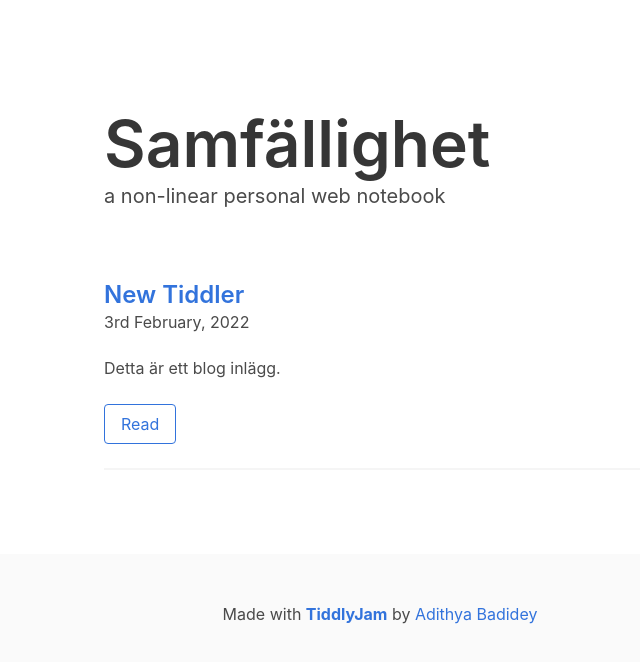
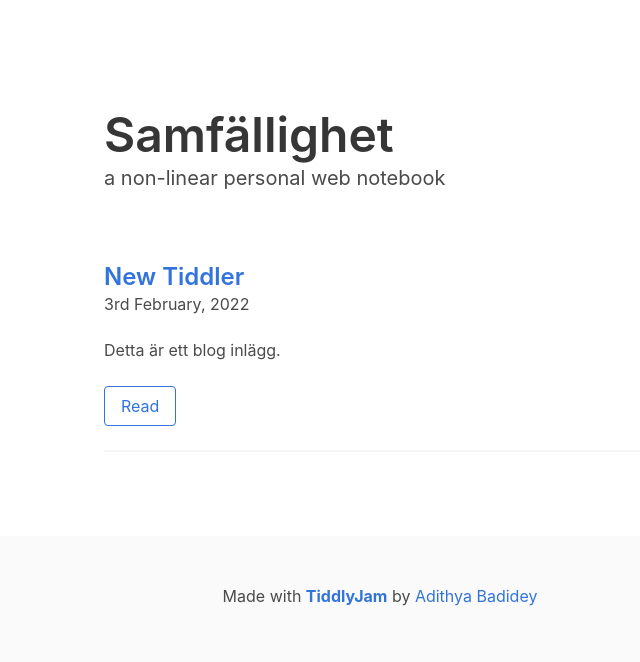
Before and after one commit to Layf/Layf.github.io, a plain HTML site: page index.html in a window 1280 px wide. Shown: the whole page, without its empty margins (260-900 px from the left). Drawn offline with Linux system fonts and the light colour scheme.

Commit message:
new trial

```diff
--- a/index.html
+++ b/index.html
@@ -43,7 +43,7 @@
 <section class="section mt-6">
     <div class="container">
         <div class="column is-6-desktop is-offset-3-desktop is-8 is-offset-2">
-            <h1 class="title" style="font-size: 400%;">Samfällighet</h1>
+            <h1 class="title" style="font-size: 300%;">Samfällighet</h1>
             <div class="subtitle">
                 a non-linear personal web notebook
             </div>
```
